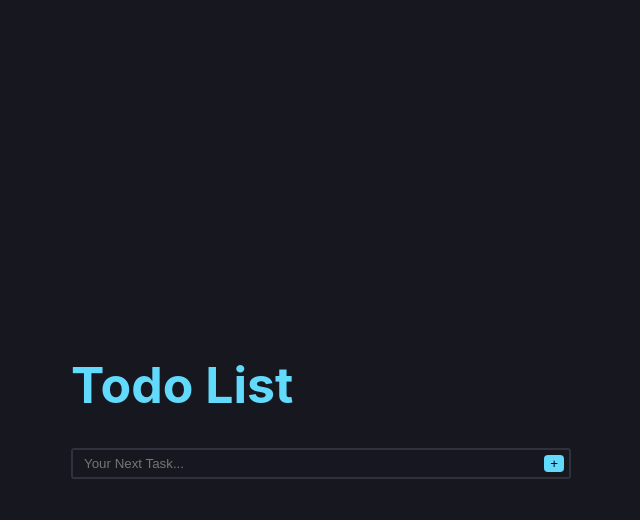
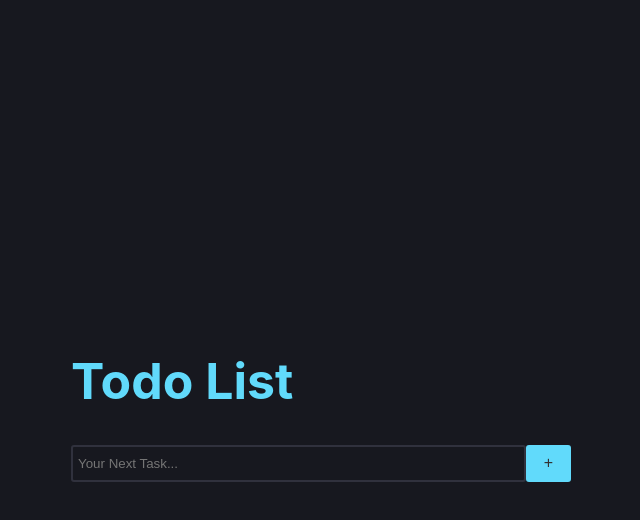
Before and after one commit to kjpandya1995/demo, a React (Create React App) app: page / in a window 1280 px wide. Both pictures are taken after typing "name@example.com", "Sample123" into the empty fields and a click on the button "Submit". Shown: the top 520 px of the page, without its empty margins (319-959 px from the left). Built offline with nearby package versions, Linux system fonts and the light colour scheme; the HTML template or start-up script is replaced by a standard one.

Commit message:
styled-component-updated

```diff
--- a/src/App.css
+++ b/src/App.css
@@ -1,32 +1,21 @@
 * {
   box-sizing: border-box;
 }
+
 body {
   background-color: #17181f;
   color: #ddd;
 }
+
 h1 {
   font-size: 50px;
   color: #61dafb;
 }
+
 .main {
   height: 100vh;
   display: flex;
   align-items: center;
-  justify-content: center;
-}
-
-
-.register-contaneir {
-  max-width: 500px;
-  width: 100%;
-  margin: 0 auto;
-}
-
-.login-section {
-  display: flex;
-  align-items: center;
-  height: 100vh;
   justify-content: center;
 }
 
@@ -37,7 +26,7 @@ h1 {
 
 .task {
   background-color: #30313D;
-  border-radius: 10px;
+  border-radius: 3px;
   padding: 5px 9px;
   margin-top: 5px;
   display: flex;
@@ -47,42 +36,14 @@ h1 {
 }
 
 .task svg {
-  /* height: 20px;
-  margin-right: 4px; */
   height: 20px;
   margin-right: 6px;
   fill: #61DAFB;
 }
 
-.form-control {
-  color: #ccc;
-  line-height: 1.8;
-}
-
-.form-control:focus {
-  color: #fff;
-  box-shadow: none;
-}
-
 .task.done {
   opacity: 0.5;
   text-decoration: line-through;
-}
-
-.task-name {
-  word-break: break-word;
-  padding-right: 20px;
-  text-transform: capitalize;
-}
-
-button.trash {
-  background: none;
-  border: 0;
-  position: absolute;
-  right: 0;
-  cursor: pointer;
-  pointer-events: none;
-
 }
 
 .task.done .trash {
@@ -94,42 +55,14 @@ button.trash svg {
   height: 14px;
 }
 
-.task input {
-  border: 2px solid #555;
-  border-radius: 5px;
-  padding: 2px 4px;
+:focus-visible {
+  outline: -webkit-focus-ring-color auto 0px;
 }
 
-.todo_div {
-  border: 2px solid #30313d;
-  border-radius: 3px;
-  padding: 5px;
+.todo_list {
   display: flex;
 }
 
-.todo_div input[type="text"],
-.todo_div input[type="email"],
-.todo_div input[type="password"] {
-  background: none;
-  border: 0;
-  padding: 0 6px;
-  display: block;
-  width: 100%;
-  color: #ccc;
-  text-transform: capitalize;
+.todo_list button {
+  width: auto;
 }
-
-form.todo_div button {
-  background-color: #61dafb;
-  border: 0;
-  border-radius: 4px;
-  cursor: pointer;
-}
-
-form.todo_section {
-  width: 100%;
-}
-
-:focus-visible {
-  outline: -webkit-focus-ring-color auto 0px;
-}
--- a/src/App.js
+++ b/src/App.js
@@ -1,8 +1,8 @@
 import React, { useState } from "react";
 import "./App.css";
 import Register from "./Components/Register/js/Register";
-import List from "./Components/TodoList/js/List";
-import Task from "./Components/TodoTask/js/Task";
+import List from "./Components/TodoIndex/js/Todoindex";
+import Task from "./Components/TodoList/js/Task";
 import Container from "./Components/Container";
 
 
@@ -41,9 +41,8 @@ function App() {
     }
 
     return (
-        <><div className="main">
+        <div className="main">
             <Container className="pt-3 pb-3">
-
                 {isRegistered ? (
                     <>
                         <List onAdd={addTask}></List>
@@ -51,14 +50,14 @@ function App() {
                             <Task key={task.name} {...task}
                                 onTrash={() => removeTask(index)}
                                 onToggle={done => updateTaskDone(index, done)}
-                                />
+                            />
                         ))}
                     </>
                 ) : (
                     <Register submit={registrationHandler}></Register>
                 )}
             </Container>
-        </div></>
+        </div>
     );
 };
 
--- a/src/Components/Button.js
+++ b/src/Components/Button.js
@@ -1,6 +1,6 @@
 import styled from "styled-components";
 
- const Button = styled.button`
+const Button = styled.button`
   /* Common styles for all buttons */
   font-size: 1em;
   padding: 0.25em 1em;
@@ -17,6 +17,15 @@ import styled from "styled-components";
         background-color: #fff;
         color: #333;
   }
+  &.trash {
+  background: none;
+  border: 0;
+  position: absolute;
+  right: 0;
+  cursor: pointer;
+  pointer-events: none;
+  width: auto;
+  }
 
   `
-  export default Button;
+export default Button;
--- a/src/Components/Container.js
+++ b/src/Components/Container.js
@@ -3,9 +3,9 @@ import styled from "styled-components";
 
 const Container = styled.div`
 
-    max-width: 500px;
+    max-width: 540px;
     width: 100%;
+    padding: 0 20px;
 
 `
-
 export default Container;
--- /dev/null
+++ b/src/Components/InputField.js
@@ -0,0 +1,18 @@
+import styled from "styled-components";
+
+
+const InputField = styled.input`
+    border: 2px solid #30313d;
+    border-radius: 3px;
+    padding: 5px;
+    display: flex;
+    background: none;
+    display: block;
+    width: 100%;
+    color: #ccc;
+    text-transform: capitalize;
+    line-height:1.8;
+
+`
+
+export default InputField;
--- a/src/Components/Register/js/Register.js
+++ b/src/Components/Register/js/Register.js
@@ -1,19 +1,14 @@
 import React from "react";
 import Button from "../../Button"
+import InputField from "../../InputField";
 
 export default function Register(props) {
-
-
     return (
         <div className="">
             <h1 className="text-center">Login</h1>
             <form onSubmit={props.submit}>
-                    <div className="from-group mt-3 todo_div">
-                        <input type="email" name="email" required className="form-control" placeholder="Please Enter your Email...." />
-                    </div>
-                    <div className="from-group mt-3 todo_div">
-                        <input type="password" name="password" required className="form-control" placeholder="Please Enter your Password...." />
-                    </div>
+                <InputField className=" mt-3" type="email" name="email" placeholder="Please Enter your Email...." required ></InputField>
+                <InputField className=" mt-3" type="password" name="password" placeholder="Please Enter your Password...." required ></InputField>
                 <Button className="mt-4">Submit</Button>
             </form>
         </div>
--- /dev/null
+++ b/src/Components/TodoIndex/js/Todoindex.js
@@ -0,0 +1,26 @@
+import React, { useState } from "react";
+import InputField from "../../InputField";
+import Button from "../../Button";
+
+export default function List({ onAdd }) {
+  const [taskName, setTaskName] = useState('');
+
+  function handleSubmit(ev) {
+    ev.preventDefault();
+    onAdd(taskName);
+    setTaskName("");
+  }
+  return (
+    <div>
+      <h1 className="text-center">Todo List</h1>
+      <form className="todo_list" onSubmit={handleSubmit}>
+        <InputField
+          type="text"
+          value={taskName}
+          onChange={ev => setTaskName(ev.target.value)}
+          placeholder="your next task..." required />
+        <Button>+</Button>
+      </form>
+    </div>
+  );
+}
--- /dev/null
+++ b/src/Components/TodoList/js/Checkbox.js
@@ -0,0 +1,19 @@
+import React from "react";
+
+export default function Checkbox({ checked = false, onClick }) {
+    return (
+        <div onClick={onClick}>
+            {!checked && (
+                <div className="checkbox unchecked">
+                    <svg xmlns="http://www.w3.org/2000/svg" viewBox="0 0 448 512">
+                        <path d="M0 96C0 60.7 28.7 32 64 32H384c35.3 0 64 28.7 64 64V416c0 35.3-28.7 64-64 64H64c-35.3 0-64-28.7-64-64V96z" /></svg>
+                </div>
+            )}
+            {checked && (
+                <div className="checkbox checked">
+                    <svg xmlns="http://www.w3.org/2000/svg" viewBox="0 0 448 512"><path d="M64 32C28.7 32 0 60.7 0 96V416c0 35.3 28.7 64 64 64H384c35.3 0 64-28.7 64-64V96c0-35.3-28.7-64-64-64H64zM337 209L209 337c-9.4 9.4-24.6 9.4-33.9 0l-64-64c-9.4-9.4-9.4-24.6 0-33.9s24.6-9.4 33.9 0l47 47L303 175c9.4-9.4 24.6-9.4 33.9 0s9.4 24.6 0 33.9z" /></svg>
+                </div>
+            )}
+        </div>
+    )
+}
--- a/src/Components/TodoList/js/List.js
+++ /dev/null
@@ -1,23 +0,0 @@
-import React, { useState } from "react";
-
-export default function List({ onAdd }) {
-  const [taskName, setTaskName] = useState('');
-
-  function handleSubmit(ev) {
-    ev.preventDefault();
-    onAdd(taskName);
-    setTaskName("");
-  }
-  return (
-   <div>
-      <h1 className="text-center">Todo List</h1>
-      <form className="todo_div" onSubmit={handleSubmit}>
-        <input type="text"
-          value={taskName}
-          onChange={ev => setTaskName(ev.target.value)}
-          placeholder="your next task..." required />
-        <button>+</button>
-      </form>
-    </div>
-  );
-}
--- /dev/null
+++ b/src/Components/TodoList/js/Task.js
@@ -0,0 +1,18 @@
+import React from "react";
+import Checkbox from "./Checkbox";
+import Button from "../../Button";
+
+
+export default function Task({ name, done, onToggle, onTrash }) {
+
+
+  return (
+    <div className={'task ' + (done ? 'done' : '')}>
+      <Checkbox checked={done} onClick={() => onToggle(!done)} />
+      <div className="task-name"><span></span>{name}</div>
+      <Button className="trash" onClick={onTrash} >
+        <svg xmlns="http://www.w3.org/2000/svg" viewBox="0 0 448 512"><path d="M135.2 17.7L128 32H32C14.3 32 0 46.3 0 64S14.3 96 32 96H416c17.7 0 32-14.3 32-32s-14.3-32-32-32H320l-7.2-14.3C307.4 6.8 296.3 0 284.2 0H163.8c-12.1 0-23.2 6.8-28.6 17.7zM416 128H32L53.2 467c1.6 25.3 22.6 45 47.9 45H346.9c25.3 0 46.3-19.7 47.9-45L416 128z" /></svg></Button>
+
+    </div>
+  );
+}
```
Also changed, not shown: src/Components/TodoIndex/js/Checkbox.js (deleted, +0 -23 lines), src/Components/TodoIndex/js/Task.js (deleted, +0 -16 lines). Lines whose indentation alone changed are shown as unchanged.
